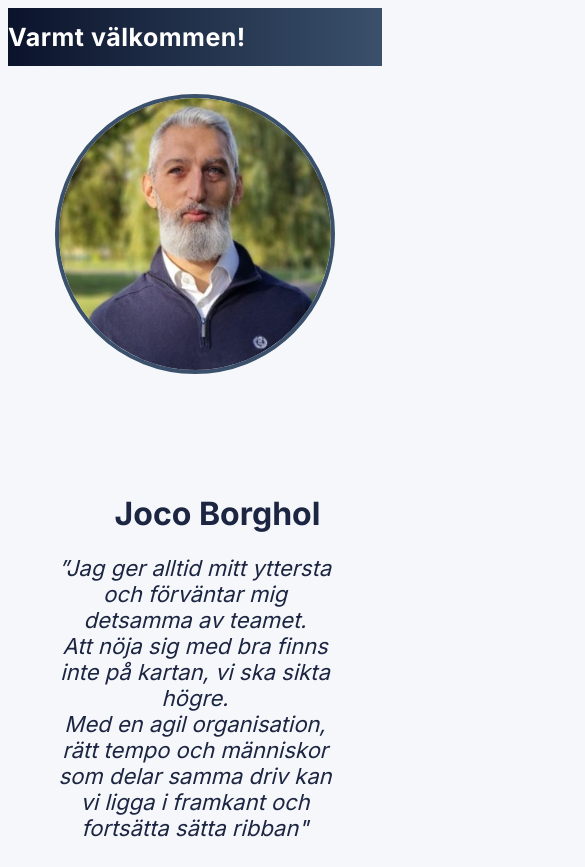
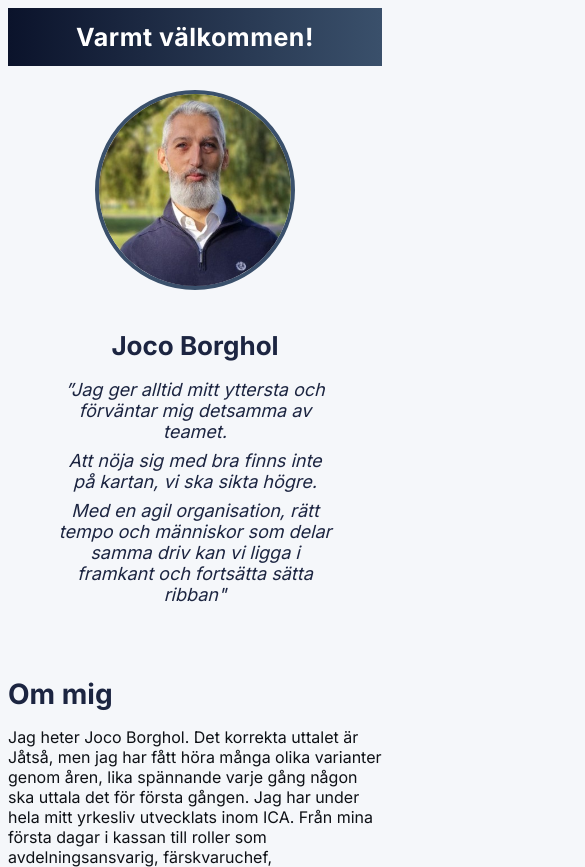
Before and after one commit to JocoBorghol/Min-hemsida, a plain HTML site: page index.html in a window 390 px wide. Shown: the top 867 px of the page, 585 px wide, since content can reach past the window. Drawn offline with Linux system fonts and the light colour scheme.

Commit message:
changes to make it adapt for mobile

```diff
--- a/styles.css
+++ b/styles.css
@@ -36,8 +36,14 @@ h3{color:var(--blue-700);margin-top:18px;font-size:20px}
 
 /* Hero */
 .hero{display:grid;grid-template-columns:160px 1fr;gap:120px;align-items:center;padding:28px 0}
-.hero-media img{width:280px;height:280px;border-radius:50%;object-fit:cover;border:4px solid var(--blue-700)}
-.hero-quote{font-style:italic;font-size:22px;color:var(--blue-800);display:flex;flex-direction:column;gap:px}
+.hero-media img {
+  width: 280px;
+  height: 280px;
+  border-radius: 50%;                /* Gör bilden rund */
+  object-fit: cover;                 /* Bilden beskärs snyggt */
+  border: 4px solid var(--blue-700); /* Ram runt */
+}
+.hero-quote{font-style:italic;font-size:22px;color:var(--blue-800);display:flex;flex-direction:column;gap: 8px}
 .hero-quote span{display:block}
 
 .hero-name {
@@ -137,6 +143,7 @@ h3{color:var(--blue-700);margin-top:18px;font-size:20px}
 .col-edu ul {
   margin: 0;
   padding-left: 22px;
+
 }
 
 .col-edu li {
@@ -225,3 +232,73 @@ h3{color:var(--blue-700);margin-top:18px;font-size:20px}
   font-style: italic;
   color: #333;
 }
+
+
+@media (max-width: 860px) {
+  /* HERO-sektionen på mobil */
+  .hero {
+    grid-template-columns: 1fr;   /* Lägg bild och text under varandra */
+    text-align: center;           /* Centrera all text */
+    gap: 40px;                    /* Mindre mellanrum än 120px */
+    padding: 24px 0;              /* Lite mindre vertikal luft */
+  }
+
+  /* Porträttbilden i hero */
+  .hero-media img {
+    width: 200px;                 /* Gör bilden mindre */
+    height: 200px;
+    margin: 0 auto;               /* Centrerar bilden horisontellt */
+  }
+
+  /* Namnet */
+  .hero-name {
+    margin: 0;
+    font-size: 26px;              /* Något mindre text på mobil */
+  }
+
+  /* Citatet */
+  .hero-quote {
+    font-size: 18px;              /* Mindre text så det får plats */
+    padding: 0 10px;              /* Luft på sidorna så texten inte klibbar */
+  }
+}
+
+/* === Galleri – mobilanpassning === */
+@media (max-width: 600px) {
+  .gallery {
+    grid-template-columns: 1fr;  /* En bild per rad */
+    gap: 20px;                   /* Lite extra luft mellan bilderna */
+    padding: 0 10px;             /* Luft från kanterna */
+  }
+
+  .gallery img {
+    width: 100%;
+    height: auto;                /* Låt höjden anpassas automatiskt */
+    object-fit: contain;         /* Visa hela bilden utan beskärning */
+    border-radius: 10px;
+    box-shadow: 0 4px 12px rgba(0,0,0,0.1);
+  }
+}
+
+/* === Utbildning och Kurser – Mobilanpassning === */
+@media (max-width: 860px) {
+  .col-edu {
+    width: 100%;                /* Fyller bara mobilens bredd */
+    box-sizing: border-box;     /* Säkerställer att padding räknas in i bredden */
+    margin: 0 auto;             /* Centrerar rutan */
+  }
+
+  .col-edu ul {
+    padding-left: 20px;         /* Justerar listan snyggt inifrån */
+  }
+}
+@media (max-width: 860px) {
+  .header-inner {
+    justify-content: center; /* centrera innehållet horisontellt */
+  }
+
+  .brand {
+    text-align: center;
+    width: 100%; /* se till att texten fyller hela bredden */
+  }
+}
```
